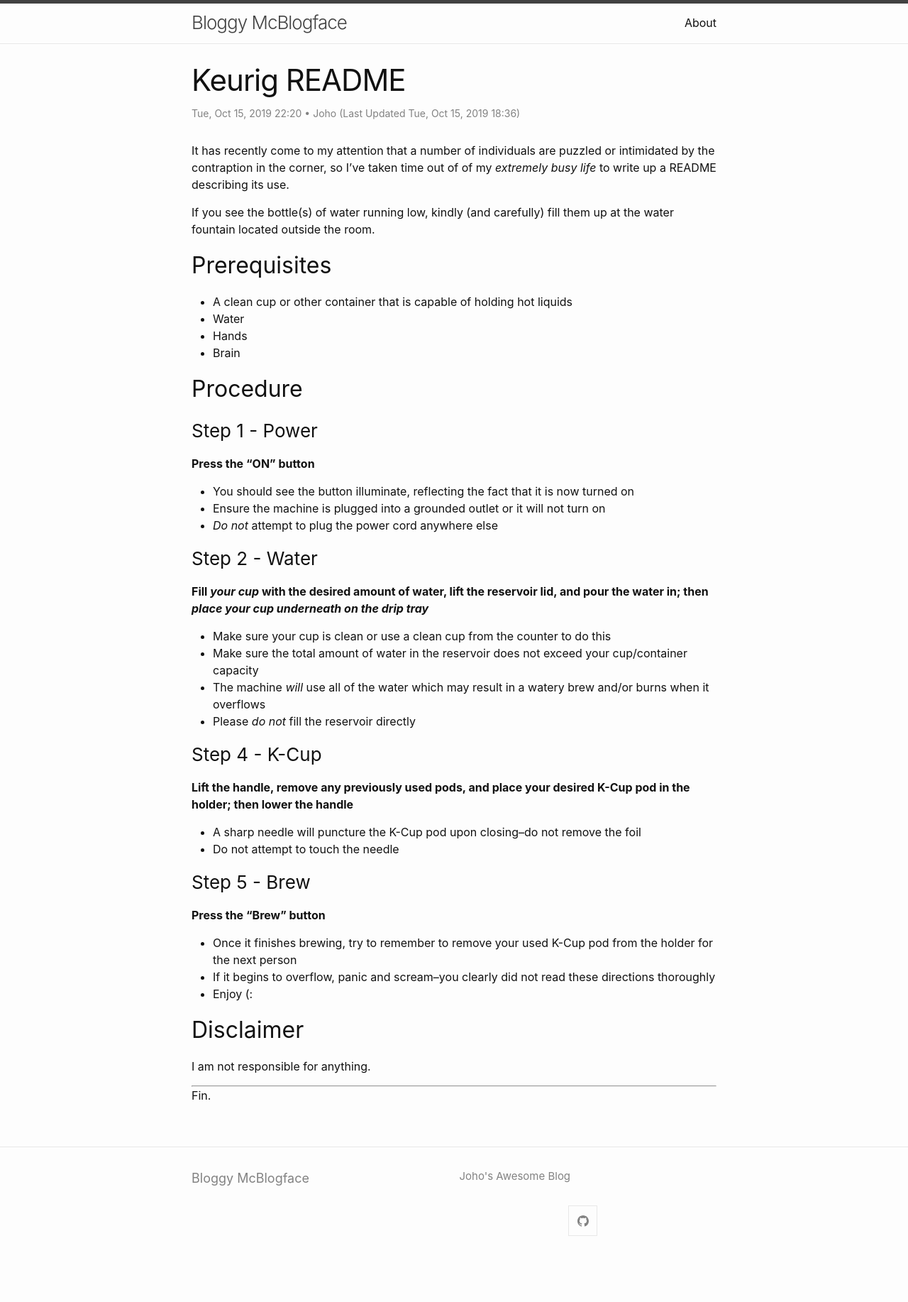
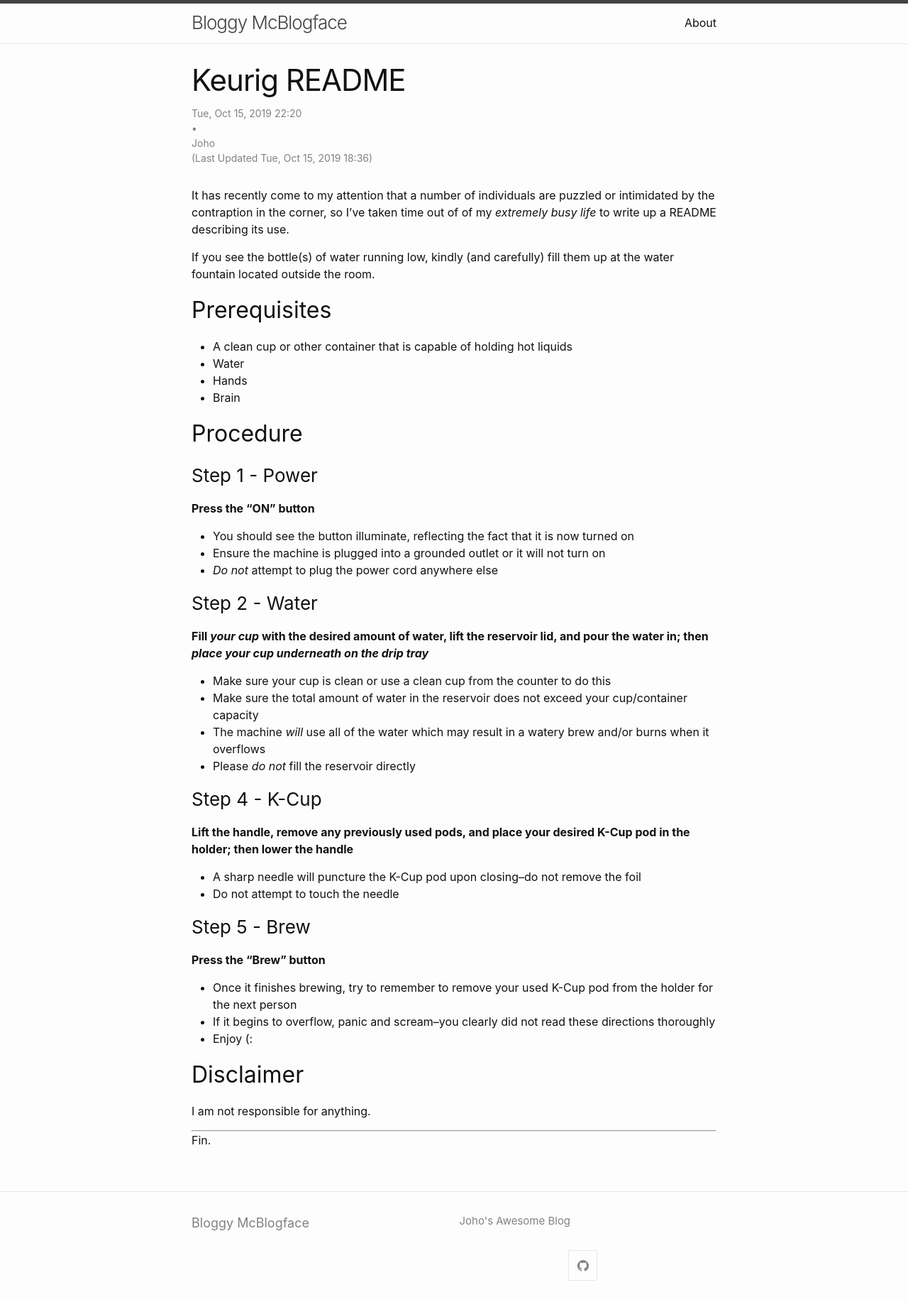
Before and after one commit to loljoho/blog, a Jekyll site: the page built from _posts/2019-10-15-keurig-readme.markdown, in a window 1280 px wide. Shown: the whole page at 71% size. Built offline with Jekyll 4.4.1, drawn with Linux system fonts in a browser that asks for light colours; before the commit the page ends 1771 px from its top, so only the background shows below that.

Commit message:
Modify display of post metadata

```diff
--- a/assets/css/style.scss
+++ b/assets/css/style.scss
@@ -3,3 +3,12 @@
 ---
 
 @import "minima";
+
+// Post Metadata
+// minima/_layout.scss
+// Line 215
+.post-meta {
+  > * {
+    display: block;
+  }
+}
```
